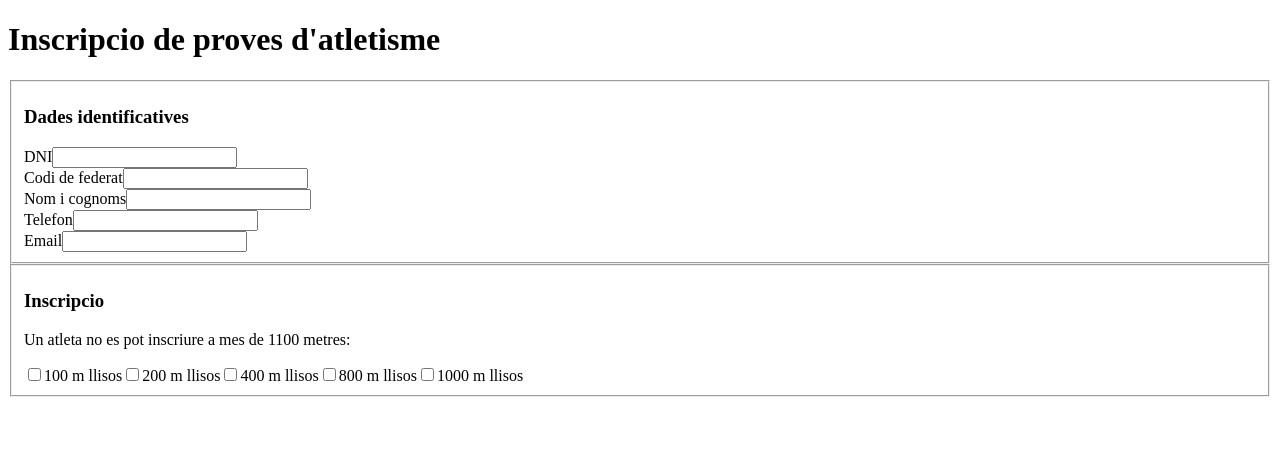
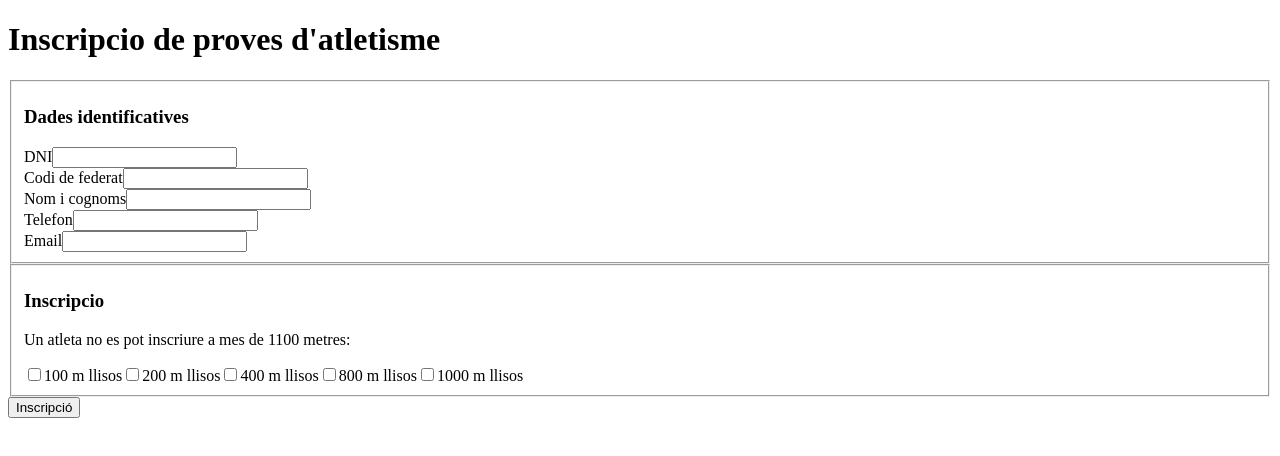
Before and after one commit to OctagonalDefence/inscripcionsatletisme, an Angular app in the folder inscripcionsatletisme/: page / in a window 1280 px wide. Shown: the top 456 px of the page. Built offline with nearby package versions, Linux system fonts and the light colour scheme.

Commit message:
submit button test success

```diff
--- a/inscripcionsatletisme/src/app/Components/inscripcio/inscripcio.component.html
+++ b/inscripcionsatletisme/src/app/Components/inscripcio/inscripcio.component.html
@@ -43,4 +43,5 @@
         </div>
     </fieldset>
 
+    <button type="submit">Inscripció</button>
 </form>
```
